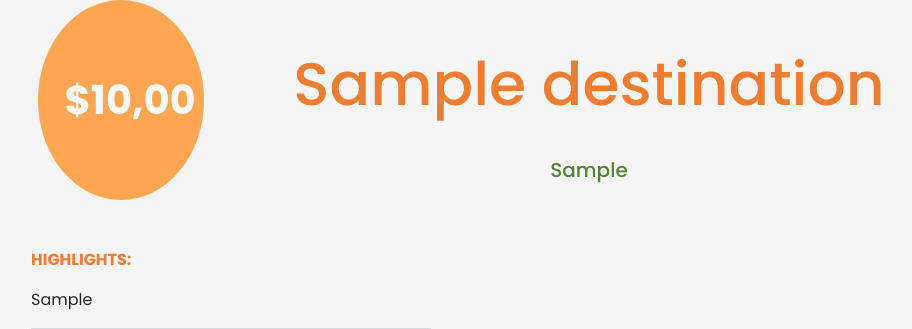
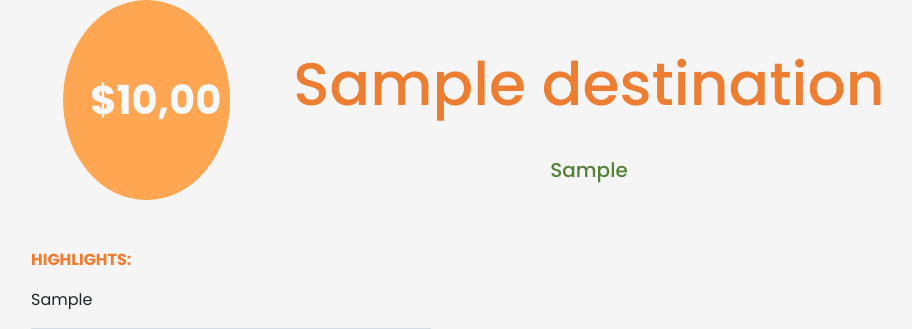
Before and after one commit to Marcel1902/sitemadot, a Django app: page /destination/1/ in a window 1280 px wide. Shown: the part 106-435 px from the top of the page, without its empty margins (51-963 px from the left). Run offline with Django 5.2, Linux system fonts and the light colour scheme; tables that the repository leaves empty hold one stand-in row (values such as "Sample post"); grey boxes marked "Sample" are stand-in pictures; some libraries are stand-ins or nearby versions.

Commit message:
ajustement

```diff
--- a/madot/templates/madot/destination.html
+++ b/madot/templates/madot/destination.html
@@ -41,7 +41,7 @@
         </nav>
     </header>
 <div class="container-fluid mb-5">
-    <h1 class="me-auto p-3 d-flex align-items-center text-center" style="background-color: #FFA652; margin-left: 6%; border-radius: 50%; width: 13%; height: 25vh; position: absolute; color: white; font-weight: bold;"><span class="text-light" style="margin-left: 8%;">${{ destination.prix }}</span> </h1>
+    <h1 class="me-auto p-3 d-flex align-items-center text-center" style="background-color: #FFA652; margin-left: 8%; border-radius: 50%; width: 13%; height: 25vh; position: absolute; color: white; font-weight: bold;"><span class="text-light" style="margin-left: 8%;">${{ destination.prix }}</span> </h1>
 </div>
     <div class="container mt-5">
         <h1 data-aos="fade-up" data-aos-delay="100" style="color:#ed7d31; font-size: 60px;" class="text-center pb-5">{{ destination.title }}
```
